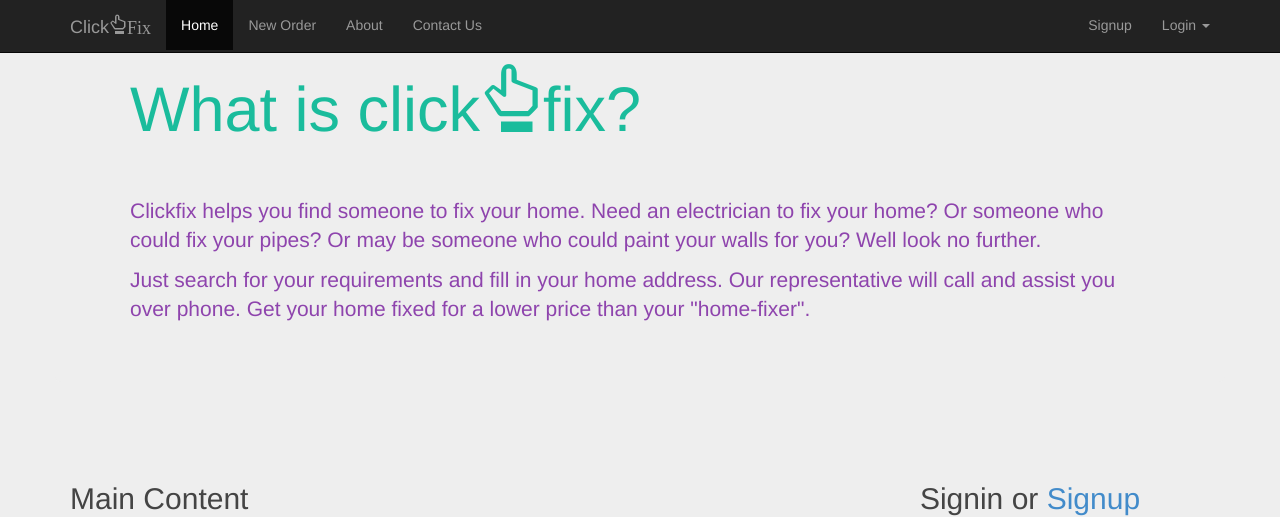
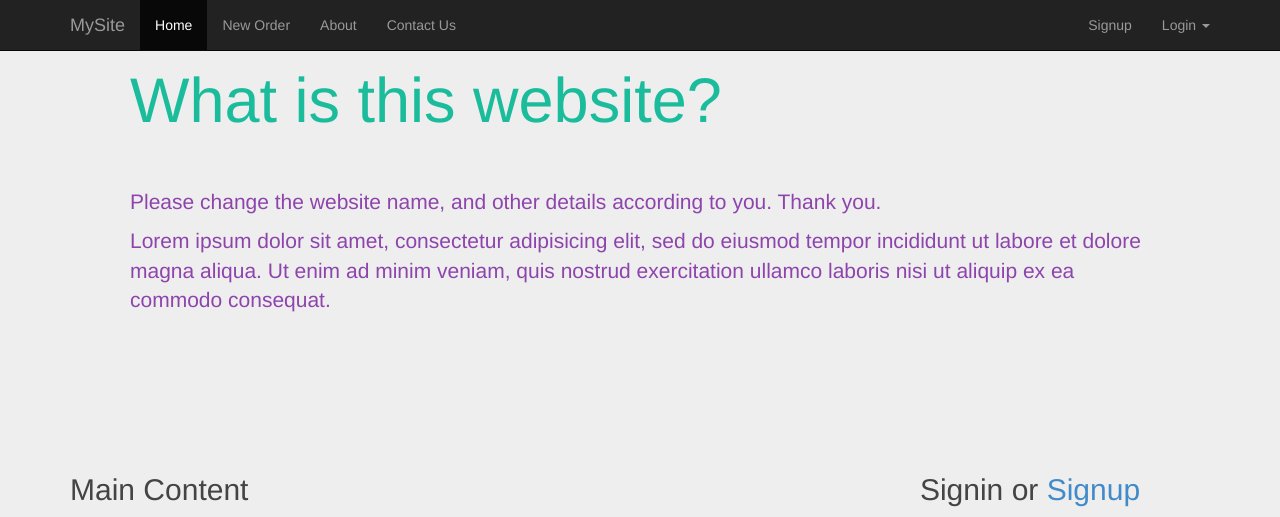
Before and after one commit to kumarabinash/phpUserCRUD, a PHP site: page / in a window 1280 px wide. Shown: the top 517 px of the page. Run offline with PHP 8.4, Linux system fonts and the light colour scheme; some libraries are stand-ins or nearby versions.

Commit message:
Nulled all clickfix data, now its ready to be used in any project

```diff
--- a/about.php
+++ b/about.php
@@ -4,7 +4,7 @@
 <!DOCTYPE html>
 <html>
 <head>
-	<title>ClickFix -- About</title>
+	<title>MySite -- About</title>
 	<meta name="viewport" content="width=divice-width, initial-scale=1.0">
 	<link rel="stylesheet" type="text/css" href="dist/css/bootstrap.css" media="screen">
 	<link rel="stylesheet" type="text/css" href="dist/css/mystyle.css" media="screen">
--- a/contact.php
+++ b/contact.php
@@ -4,7 +4,7 @@
 <!DOCTYPE html>
 <html>
 <head>
-	<title>ClickFix -- Contact Us</title>
+	<title>MySite -- Contact Us</title>
 	<meta name="viewport" content="width=divice-width, initial-scale=1.0">
 	<link rel="stylesheet" type="text/css" href="dist/css/bootstrap.css" media="screen">
 	<link rel="stylesheet" type="text/css" href="dist/css/mystyle.css" media="screen">
--- a/dist/components/php/header.php
+++ b/dist/components/php/header.php
@@ -14,7 +14,7 @@
 					      <span class="icon-bar"></span>
 					      <span class="icon-bar"></span>
 					    </button>
-						<a class="navbar-brand" href="index.php">Click<span class="glyphicon glyphicon-hand-up">Fix</a><!--CHANGE LINK -->
+						<a class="navbar-brand" href="index.php">MySite</a><!--CHANGE LINK -->
 					</div>
 
 					<div class="collapse navbar-collapse" id="collapsedcontent">
--- a/dist/components/php/index-jumbotron.php
+++ b/dist/components/php/index-jumbotron.php
@@ -1,15 +1,15 @@
 <div class="jumbotron">
 	<div class="container">
-		<h1>What is click<span class="glyphicon glyphicon-hand-up"></span>fix?</h1>
+		<h1>What is this website?</h1>
 		  <br>
 			<p>
-				Clickfix helps you find someone to fix your home. Need an electrician to fix your home? Or
-			  	someone who could fix your pipes? Or may be someone who could paint your walls for you? Well
-			  	look no further.
+				Please change the website name, and other details according to you. Thank you.
 		  	</p>
 		  	<p>
-			  	Just search for your requirements and fill in your home address. Our representative will call and assist you
-			  	over phone. Get your home fixed for a lower price than your "home-fixer".
+			  	Lorem ipsum dolor sit amet, consectetur adipisicing elit, sed do eiusmod
+			  	tempor incididunt ut labore et dolore magna aliqua. Ut enim ad minim veniam,
+			  	quis nostrud exercitation ullamco laboris nisi ut aliquip ex ea commodo
+			  	consequat.
 		  	</p>
 	</div>
 </div>
--- a/dist/components/php/sidebar-signin.php
+++ b/dist/components/php/sidebar-signin.php
@@ -17,7 +17,7 @@
 			<label for="userpassword" class="col-sm-4 control-label">Password</label>
 		</div>
 		<div class="col-sm-8">
-			<input type="password" id="userpassword" name="userpassword" class="form-control col-sm-7" placeholder="pa$$w0rD"></input>
+			<input type="password" id="userpassword" name="userpassword" class="form-control col-sm-7" placeholder="Password"></input>
 		</div>
 	</div>
 
--- a/form.php
+++ b/form.php
@@ -3,7 +3,7 @@
 <!DOCTYPE html>
 <html>
 <head>
-	<title>ClickFix -- Fix</title>
+	<title>MySite -- Fix</title>
 	<meta name="viewport" content="width=divice-width, initial-scale=1.0">
 	<link rel="stylesheet" type="text/css" href="dist/css/bootstrap.css" media="screen">
 	<link rel="stylesheet" type="text/css" href="dist/css/mystyle.css" media="screen">
--- a/index.php
+++ b/index.php
@@ -4,7 +4,7 @@
 <!DOCTYPE html>
 <html>
 <head>
-	<title>ClickFix -- Home</title>
+	<title>MySite -- Home</title>
 	<meta name="viewport" content="width=divice-width, initial-scale=1.0">
 	<link rel="stylesheet" type="text/css" href="dist/css/bootstrap.css" media="screen">
 	<link rel="stylesheet" type="text/css" href="dist/css/mystyle.css" media="screen">
--- a/profile.php
+++ b/profile.php
@@ -6,7 +6,7 @@
 <!DOCTYPE html>
 <html>
 <head>
-	<title>ClickFix -- Contact Us</title>
+	<title>MySite -- Contact Us</title>
 	<meta name="viewport" content="width=divice-width, initial-scale=1.0">
 	<link rel="stylesheet" type="text/css" href="dist/css/bootstrap.css" media="screen">
 	<link rel="stylesheet" type="text/css" href="dist/css/mystyle.css" media="screen">
--- a/register_user.php
+++ b/register_user.php
@@ -34,7 +34,7 @@
 					$_SESSION['userfb'] = $result2['userfb'];
 					$_SESSION['userid'] = $result2['id'];
 				} else {
-					$_SESSION['userfb'] = 'bhabani.biswal.79';
+					$_SESSION['userfb'] = 'kumar.abinash';
 				}
 				$_POST = array();
 				$_SESSION['useremail'] = $dbemail;
--- a/signup.php
+++ b/signup.php
@@ -4,7 +4,7 @@
 <!DOCTYPE html>
 <html>
 <head>
-	<title>ClickFix -- Fix</title>
+	<title>MySite -- Signup</title>
 	<meta name="viewport" content="width=divice-width, initial-scale=1.0">
 	<link rel="stylesheet" type="text/css" href="dist/css/bootstrap.css" media="screen">
 	<link rel="stylesheet" type="text/css" href="dist/css/mystyle.css" media="screen">
```
Also changed, not shown: signin.php (+7 -2 lines).
